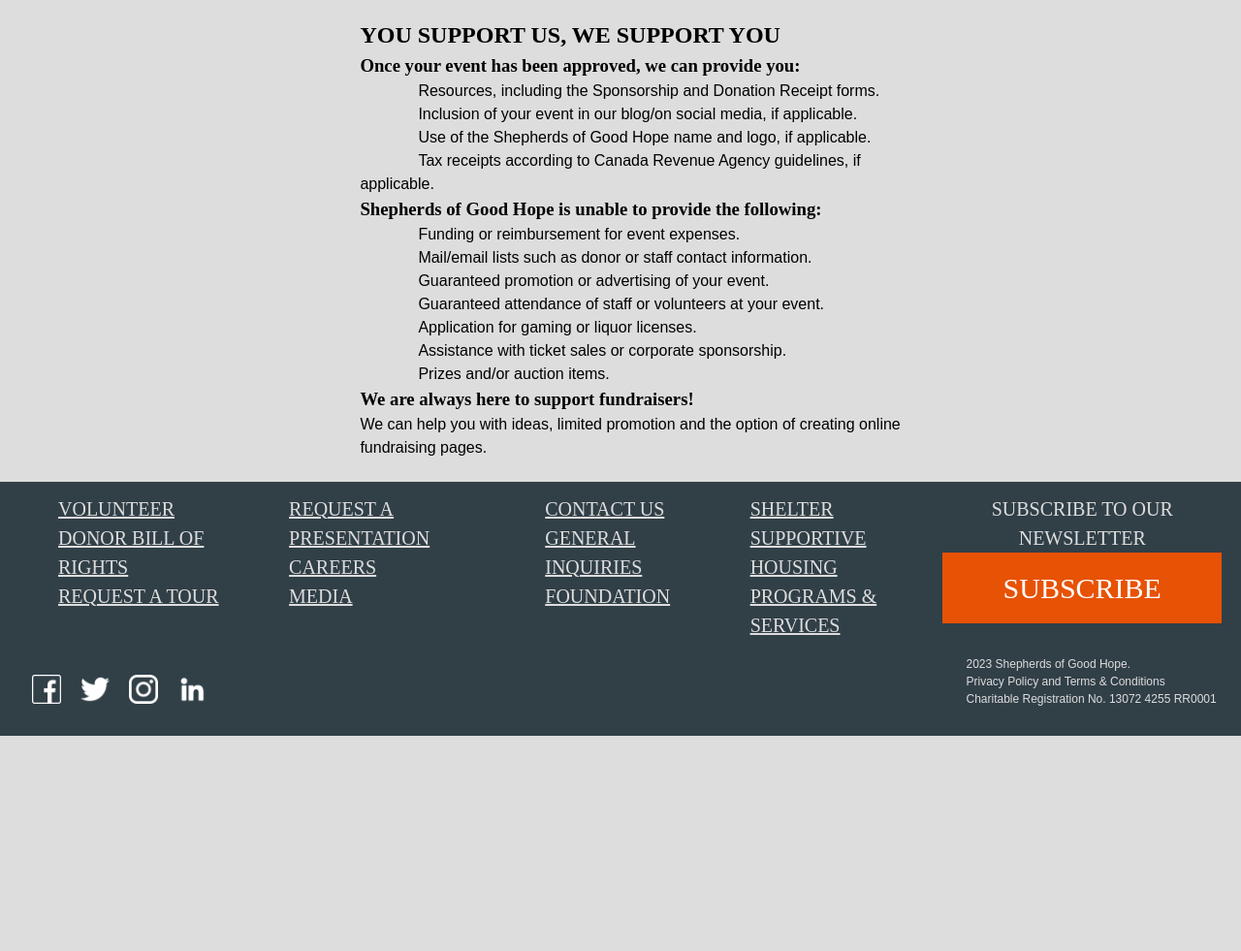
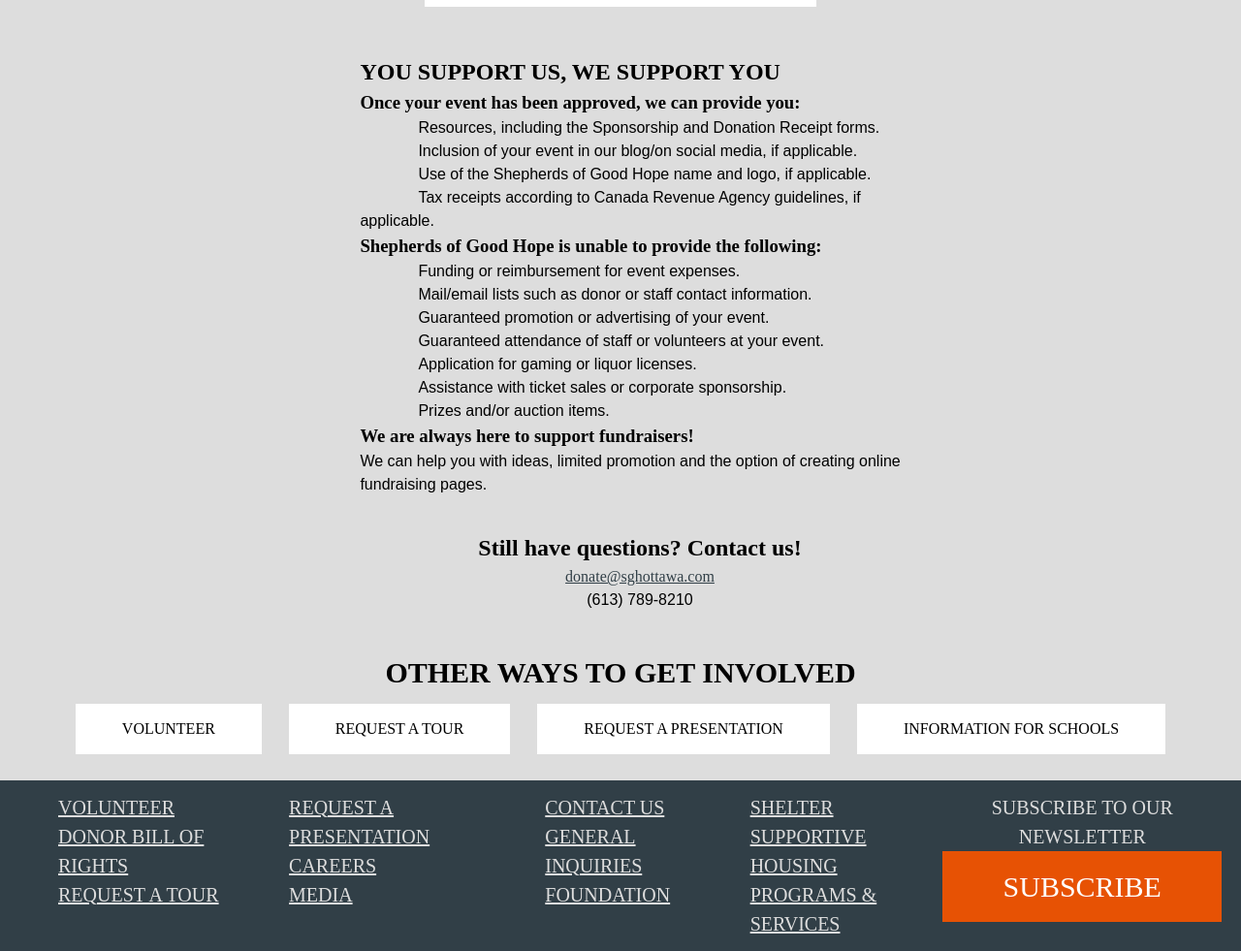
Before and after one commit to cynw22/IMD2900A-GroupProject2, a plain HTML site: page fundraiser.html in a window 1280 px wide. Shown: the part 1367-2348 px from the top of the page at 97% size. Before the commit the page ends 2126 px from the top, so only its background shows below. Drawn offline with Linux system fonts and the light colour scheme.

Commit message:
everythings fine and i am not struggling

```diff
--- a/fundraiser.html
+++ b/fundraiser.html
@@ -218,8 +218,10 @@
                 </button>
             </div>
         </div>
+
         <div class="heroImage"></div>
         <!-- <img src="The_Shepherds_of_Good_Hope_Hero_GetInvolved.jpg" alt="The Shepherds of Good Hope Hero"> -->
+
         <!--Section1-->
         <section>
             <div class="space-evenly">
@@ -294,6 +296,30 @@
                 </ol>
               </div>
             </div>
+            <div class="centerVertical">
+              <div class="space-evenly">
+                <ol>
+                  <li><h1>Still have questions? Contact us!</h1></li>
+                  <li><a class="sec3" href="fundraiser.html">donate@sghottawa.com</a></li>
+                  <li><p>(613) 789-8210</p></li>
+                </ol>
+              </div>
+            </div>
+          </div>
+        </section>
+
+        <!--Section 5-->
+        <section>
+          <div class="section5">
+            <div class="space-evenly">
+              <h2>OTHER WAYS TO GET INVOLVED</h2>
+            </div>
+            <div class="container">
+              <a class="whiteButton" href="fundraiser.html">VOLUNTEER</a>
+              <a class="whiteButton" href="fundraiser.html">REQUEST A TOUR</a>
+              <a class="whiteButton" href="fundraiser.html">REQUEST A PRESENTATION</a>
+              <a class="whiteButton" href="fundraiser.html">INFORMATION FOR SCHOOLS</a>
+            </div>
           </div>
         </section>
       </div>
--- a/styleFundraiser.css
+++ b/styleFundraiser.css
@@ -338,6 +338,8 @@ ol a:hover{
     align-self: center;
     float: none;
     padding: 14px 48px;
+    margin: 14px;
+    margin-top: 0px;
     text-decoration: none;
     display: block;
     text-align: left;
@@ -370,3 +372,9 @@ ol a:hover{
   .icon:hover {
     background-color: var(--colour-orange);
 }
+
+.container {
+    display: flex;
+    justify-content: center;
+    flex-wrap: wrap;
+}
```
